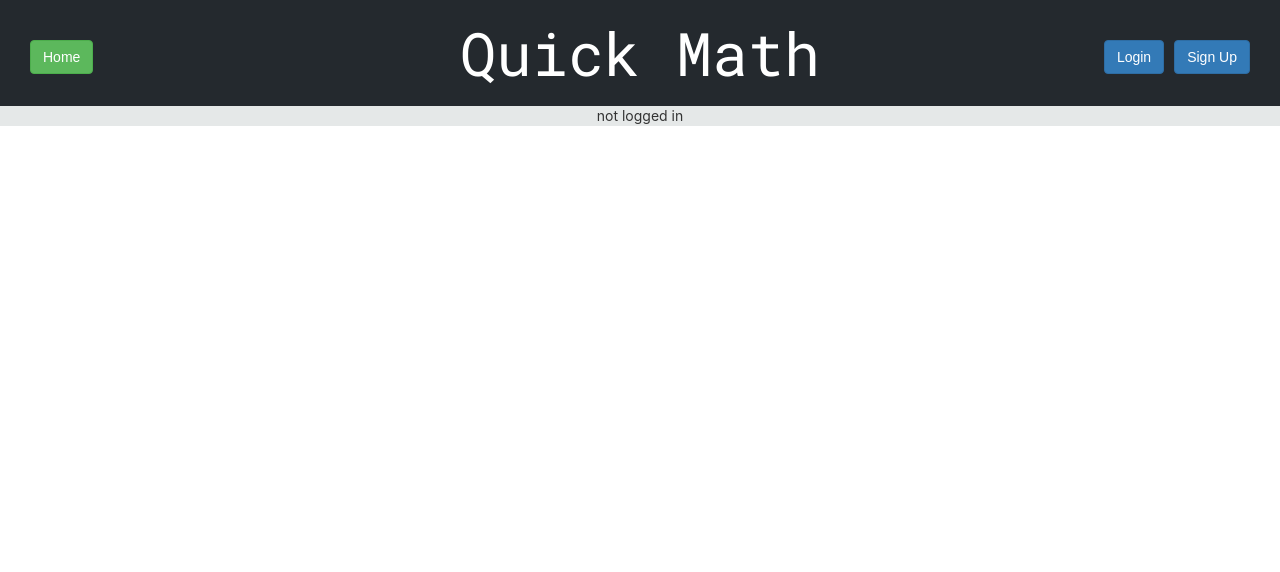
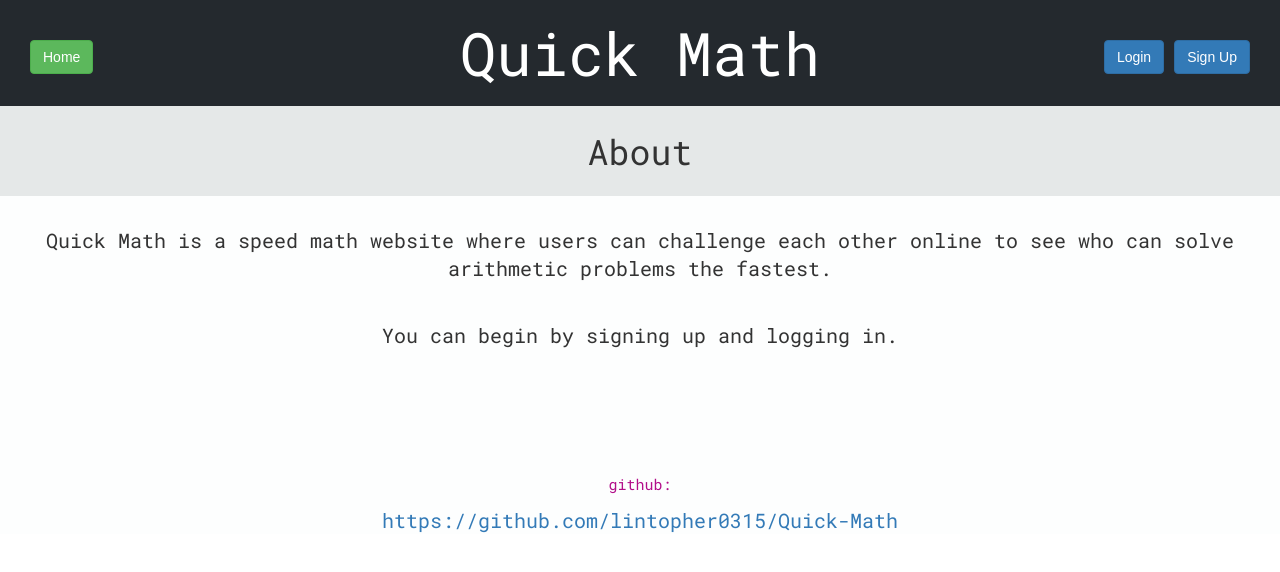
Before and after one commit to lintopher0315/Quick-Math, a React (Create React App) app: page / in a window 1280 px wide. Shown: the top 572 px of the page. Built offline with nearby package versions, Linux system fonts and the light colour scheme.

Commit message:
added about page

```diff
--- a/src/components/Home.js
+++ b/src/components/Home.js
@@ -29,11 +29,55 @@ class Home extends Component {
                         </Link>
                     </div>
                 ): (
-                    "not logged in"
+                    <div>
+                        <div className="title" style={styles.title}>
+                            About
+                            <br />
+
+                        </div>
+                        <div className="text" style={styles.text}>
+                            <p>
+                                Quick Math is a speed math website where users can challenge each other online to see who can solve arithmetic problems the fastest.
+                            </p>
+                            <br />
+                            <p>
+                                You can begin by signing up and logging in.
+                            </p>
+                            <br />
+                            <br />
+                            <br />
+                            <br />
+                            <p style={styles.source}>
+                                github:
+                            </p>
+                             <a href="https://github.com/lintopher0315/Quick-Math">https://github.com/lintopher0315/Quick-Math</a>
+                        </div>
+                    </div>
                 )}
             </div>
         );
     }
 }
 
+let styles = {
+    title: {
+        fontSize: 35,
+        fontFamily: "Roboto Mono",
+        paddingTop: 20,
+        paddingBottom: 20,
+    },
+    text: {
+        fontSize: 20,
+        fontFamily: "Roboto Mono",
+        background: "#fdfefe",
+        paddingTop: 30,
+    },
+    source: {
+        fontSize: 15,
+        fontFamily: "Roboto Mono",
+        background: "#fdfefe",
+        color: '#b20e89',
+    }
+}
+
 export default Home;
```
